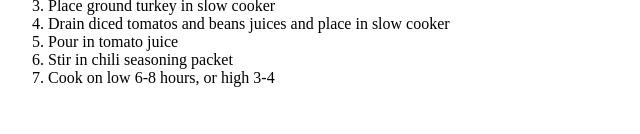
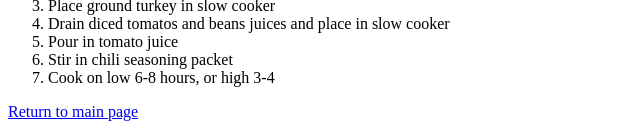
Before and after one commit to b-ratliff/odin-recipes, a plain HTML site: page recipes/chili.html in a window 1280 px wide. Shown: the part 941-1075 px from the top of the page, without its empty margins (0-640 px from the left). Before the commit the page ends 1044 px from the top, so only its background shows below. Drawn offline with Linux system fonts and the light colour scheme.

Commit message:
added return to main page on recipes

```diff
--- a/recipes/chili.html
+++ b/recipes/chili.html
@@ -43,4 +43,6 @@
 
             </ol>
 
+        <p><a href=../index.html>Return to main page</a></p>
+
 </html>
```
Also changed, not shown: recipes/chicken-tacos.html (+1 -1 lines), recipes/greenbeans-potatos-and-sausage.html (+2 -0 lines).
